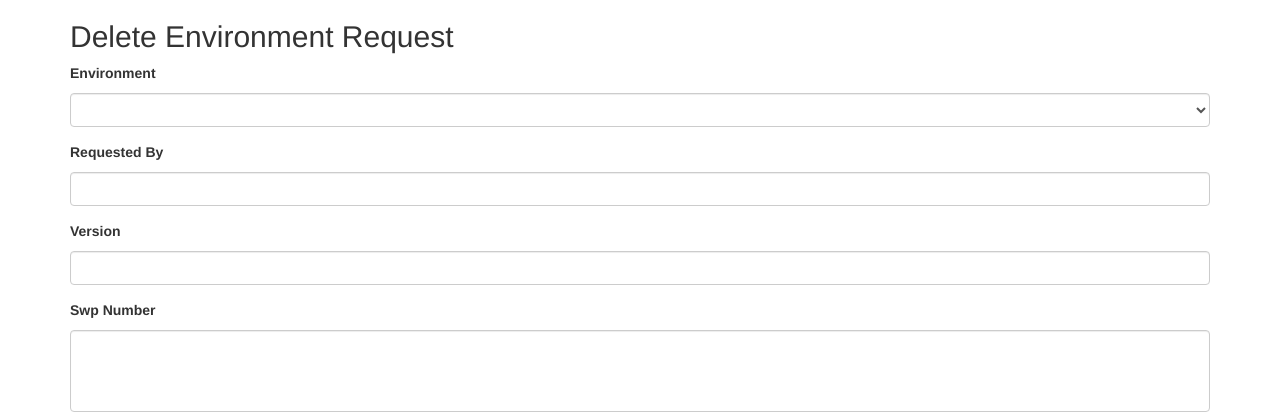
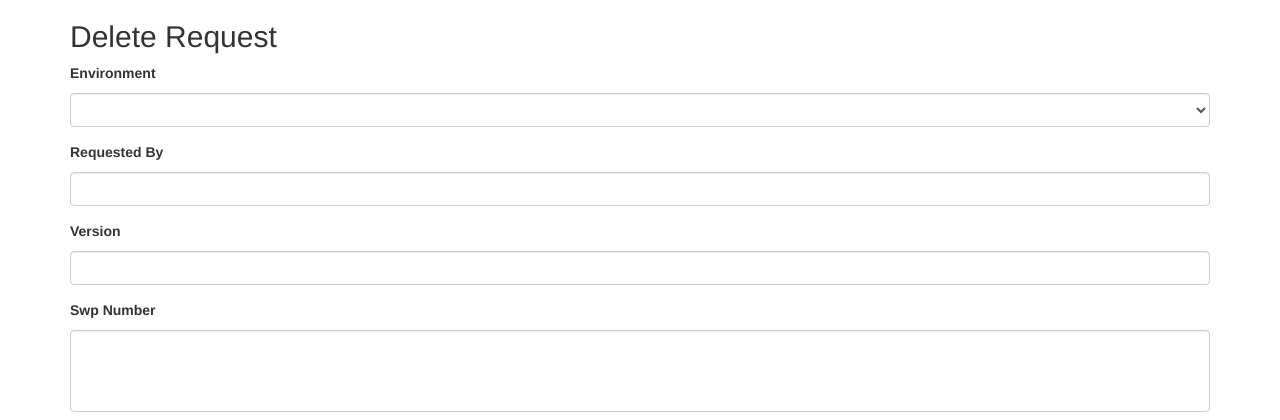
Before and after one commit to hantonio/env-request, a Flask app: template templates/delete_request.html in a window 1280 px wide. Shown: the top 420 px of the page. Run offline with Flask 2, Linux system fonts and the light colour scheme; the template is opened without the code that fills it: values that come from a table or form of the project are taken from there, others are empty; some libraries are stand-ins or nearby versions.

```diff
--- a/templates/delete_request.html
+++ b/templates/delete_request.html
@@ -1,6 +1,6 @@
 {% extends "bootstrap/base.html" %}
 
-{% block title %}Delete Environment Request - Environment Request{% endblock %}
+{% block title %}Delete Request - Environment Request{% endblock %}
 
 {% block head %}
 {{ super() }}
@@ -13,7 +13,7 @@
 
 {% block content %}
 <div class="container">
-<h2>Delete Environment Request</h2>
+<h2>Delete Request</h2>
 
 {% from "_formhelpers.html" import render_field, render_datefield %}
 <form method=post>
--- a/templates/edit_request.html
+++ b/templates/edit_request.html
@@ -1,6 +1,6 @@
 {% extends "bootstrap/base.html" %}
 
-{% block title %}Edit Environment Request - Environment Request{% endblock %}
+{% block title %}Edit Request - Environment Request{% endblock %}
 
 {% block head %}
 {{ super() }}
@@ -13,7 +13,7 @@
 
 {% block content %}
 <div class="container">
-<h2>Edit Environment Request</h2>
+<h2>Edit Request</h2>
 
 {% from "_formhelpers.html" import render_field, render_datefield %}
 <form method=post>
```
